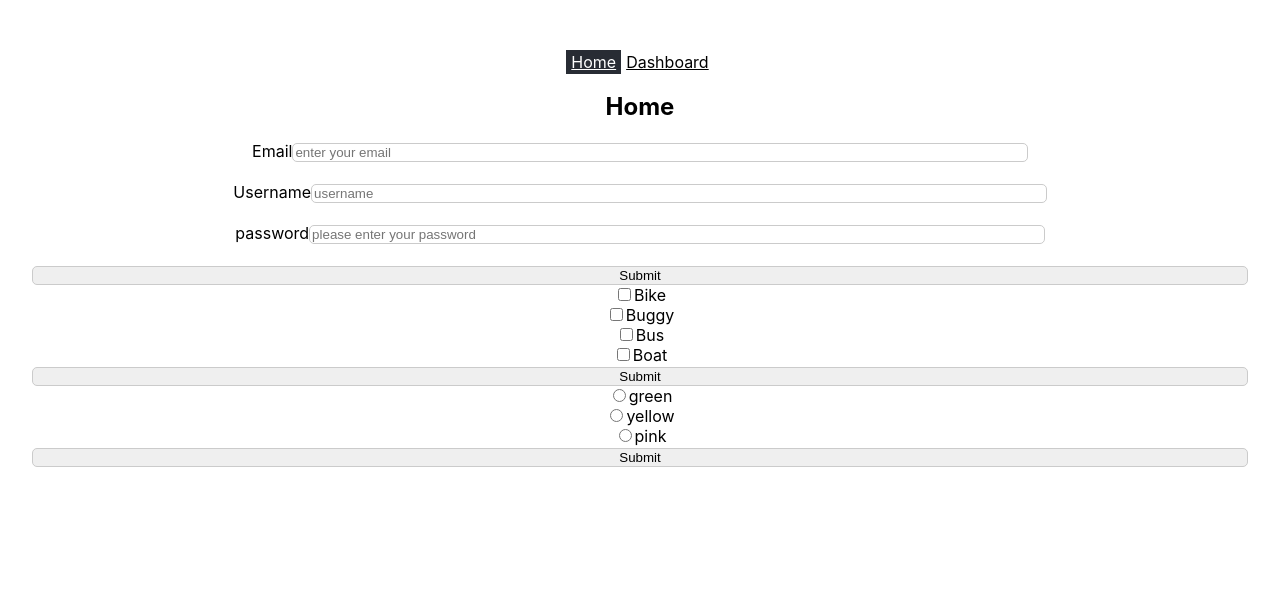
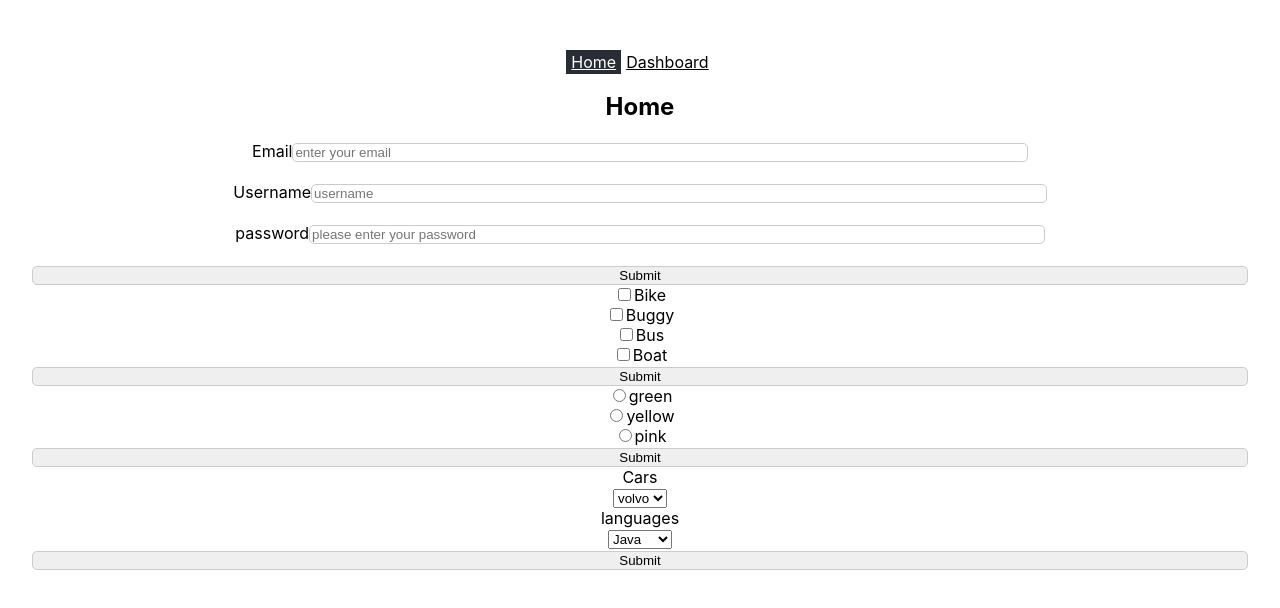
Before and after one commit to amir29adib/formaloo, a React (Create React App) app in the folder frontend/formaloo-react/: page / in a window 1280 px wide. Shown: the top 608 px of the page. Built offline with nearby package versions, Linux system fonts and the light colour scheme.

Commit message:
dropDown is added

```diff
--- a/frontend/formaloo-react/src/MockData/mockData.ts
+++ b/frontend/formaloo-react/src/MockData/mockData.ts
@@ -4,72 +4,95 @@ export const mockData = [
         placeholder: 'enter your email',
         value: 'arefe.ehyaee@gmail.com',
         name: 'Email',
-        label:'Email'
-
+        label:'Email',
+        options: []
     },
     {
         type: 'text',
         placeholder: 'username',
         value: 'arefe1234',
         name:'Username',
-        label:'Username'
-
+        label:'Username',
+        options: []
     },
     {
         type: 'password',
         placeholder: 'please enter your password',
         value: 'a1b2c3',
         name:'password',
-        label:'password'
-
+        label:'password',
+        options: []
     },
     {
         type: 'checkbox',
         name:'transport1',
         id:'transport1',
         value: 'Bike',
-        label:'Bike'
+        label:'Bike',
+        options: []
     },
     {
         type: 'checkbox',
         name:'transport2',
         id:'transport2',
         value: 'Buggy',
-        label:'Buggy'
+        label:'Buggy',
+        options: []
     },
     {
         type: 'checkbox',
         name:'transport3',
         id:'transport3',
         value: 'Bus',
-        label:'Bus'
+        label:'Bus',
+        options: []
     },
     {
         type: 'checkbox',
         name:'transport4',
         id:'transport4',
         value: 'Boat',
-        label:'Boat'
+        label:'Boat',
+        options: []
     },
     {
         type: 'radio',
         name:'color',
         id:'color1',
         value: 'green',
-        placeholder:''
+        placeholder:'',
+        options: []
     },
     {
         type: 'radio',
         name:'color',
         id:'color2',
         value: 'yellow',
-        placeholder:''
+        placeholder:'',
+        options: []
     },
     {
         type: 'radio',
         name:'color',
         id:'color3',
         value: 'pink',
-        placeholder:''
+        placeholder:'',
+        options: []
+    },
+    {
+        type: 'dropdown',
+        name:'cars',
+        id:'cars',
+        options: ['volvo', 'audi', 'fiat'],
+        placeholder:'',
+        label: 'Cars'
+    },
+    {
+        type: 'dropdown',
+        name:'languages',
+        id:'languages',
+        options: ['Java', 'Python', 'PHP'],
+        placeholder:'',
+        label: 'languages'
     }
 ];
--- /dev/null
+++ b/frontend/formaloo-react/src/components/DropDown.tsx
@@ -0,0 +1,50 @@
+import { zodResolver } from "@hookform/resolvers/zod";
+import { z } from "zod";
+import { FieldValues, useForm } from "react-hook-form";
+import { mockData } from "../MockData/mockData";
+
+export default function DropDown() {
+  const dropdownFields = mockData.filter((item) => item.type === "dropdown" && item.options);
+  const dropdownValues = dropdownFields.map((option) => option.value) as [
+    string,
+    ...string[]
+  ];
+
+  const schema = z.object({
+    dropdownOption: z.enum(dropdownValues, {
+      required_error: "This field is required",
+    }),
+  });
+
+  const {
+    register,
+    handleSubmit,
+    formState: { errors },
+  } = useForm({
+    resolver: zodResolver(schema),
+  });
+
+  const onSubmit = (data: FieldValues) => {
+    console.log(data);
+  };
+
+    return (
+        <form onSubmit={handleSubmit(onSubmit)}>
+        {dropdownFields.map((field) => (
+          <div key={field.id}>
+            <label htmlFor={field.id}>{field.label}</label>
+            <select id={field.id} {...register(field.name)}>
+              {field.options.map((option) => (
+                <option key={option} value={option}>
+                  {option}
+                </option>
+              ))}
+            </select>
+
+          </div>
+        ))}
+        <button type="submit">Submit</button>
+      </form>
+    );
+
+}
--- a/frontend/formaloo-react/src/components/Home.tsx
+++ b/frontend/formaloo-react/src/components/Home.tsx
@@ -3,6 +3,7 @@ import FormInput from "./FormFields";
 import TextInput from "./TextInput";
 import CheckboxInput from "./CheckboxInput";
 import RadioInput from "./RadioInput";
+import DropDown from "./DropDown";
 
 export default function Home() {
   return (
@@ -12,6 +13,7 @@ export default function Home() {
       <TextInput></TextInput>
       <CheckboxInput/>
       <RadioInput></RadioInput>
+      <DropDown></DropDown>
     </div>
   );
 }
--- a/frontend/formaloo-react/src/components/RadioInput.tsx
+++ b/frontend/formaloo-react/src/components/RadioInput.tsx
@@ -42,7 +42,7 @@ export default function RadioInput() {
                     type={option.type}
                     value={option.value}
                     id={option.id}
-                    {...register(option.value)}
+                    // {...register(option.value)}
                     name={option.name}
                     />
                     {option.value}
```
